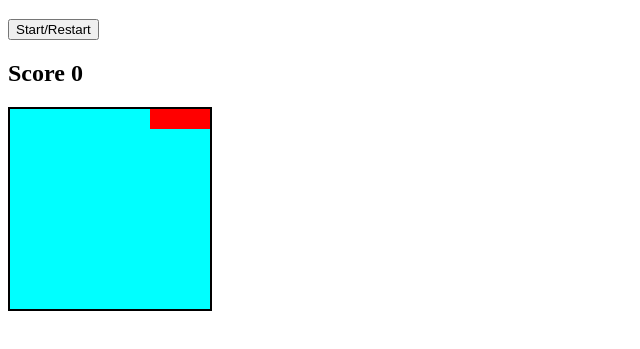
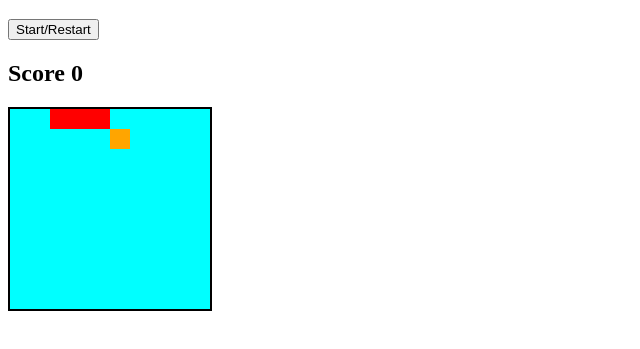
Before and after one commit to wolfelg/snake-game, a plain HTML site: page index.html in a window 1280 px wide. Both pictures are taken after a click on the button "Start/Restart". Shown: the part 61-410 px from the top of the page, without its empty margins (0-640 px from the left). Drawn offline with Linux system fonts and the light colour scheme.

Commit message:
Added event listener to start/restart button, and modified the speed of the snake when the apple is eaten

```diff
--- a/index.html
+++ b/index.html
@@ -8,7 +8,7 @@
 
         <button id="start">Start/Restart</button>
 
-        <h2> Score <span id="score">0</span></h2>
+        <h2> Score <span id="score"></span></h2>
         <div class="grid">
         </div>
         <script src="index.js"></script>
--- a/index.js
+++ b/index.js
@@ -1,13 +1,18 @@
 const grid = document.querySelector('.grid');
 const startButton = document.getElementById('start');
-const score = document.getElementById('score');
+const scoreDisplay = document.getElementById('score');
 let squares = [];
 let currentSnake = [2, 1, 0];
 let direction = 1;
-let width = 10;
+const width = 10;
+let appleIndex = 0;
+let score = 0;
+let intervalTime = 1000;
+let speed = 0.9;
+let timerId = 0;
 
 function createGrid() {
-    for (let i = 0; i < 100; i++) {
+    for (let i = 0; i < width * width; i++) {
        const square = document.createElement('div');
        square.classList.add('square');
        grid.appendChild(square);
@@ -19,26 +24,60 @@ createGrid()
 
 currentSnake.forEach(index => squares[index].classList.add('snake'))
 
+function startGame() {
+    currentSnake.forEach(index => squares[index].classList.remove('snake'))
+    squares[appleIndex].classList.remove('apple')
+    clearInterval(timerId)
+    score = 0
+    scoreDisplay.textContent = score
+    intervalTime = 1000
+    direction = 1
+    currentSnake = [2, 1, 0]
+    generateApple()
+    currentSnake.forEach(index => squares[index].classList.add('snake'))
+    timerId = setInterval(move, intervalTime);
+}
+
 function move() {
     if (
-        (currentSnake[0] + width >= 100 && direction === 10) ||
-        (currentSnake[0] % width === 9 && direction === 1) ||
+        (currentSnake[0] + width >= width * width && direction === width) ||
+        (currentSnake[0] % width === width - 1 && direction === 1) ||
         (currentSnake[0] % width === 0 && direction === -1) ||
-        (currentSnake[0] - width < 0 && direction === -10) ||
+        (currentSnake[0] - width < 0 && direction === -width) ||
         squares[currentSnake[0] + direction].classList.contains('snake')
     )
-        return clearInterval(timerId)
+    return clearInterval(timerId)
+
 
 
     const tail = currentSnake.pop();
     squares[tail].classList.remove('snake');
     currentSnake.unshift(currentSnake[0] + direction);
     squares[currentSnake[0]].classList.add('snake');
+
+    if (squares[currentSnake[0]].classList.contains('apple')) {
+        squares[currentSnake[0]].classList.remove('apple')
+        squares[tail].classList.add('snake')
+        currentSnake.push(tail)
+        generateApple()
+        score++
+        scoreDisplay.textContent = score
+        clearInterval()
+        intervalTime = intervalTime * speed
+        timerId = setInterval(move, intervalTime)
+
+    }
 }
 
-move()
 
-let timerId = setInterval(move, 1000);
+function generateApple() {
+    do {
+       appleIndex = Math.floor(Math.random() * squares.length)
+    } while (squares[appleIndex].classList.contains('snake'))
+    squares[appleIndex].classList.add('apple')
+}
+
+generateApple()
 
 
 function control(e) {
@@ -58,3 +97,4 @@ function control(e) {
 }
 
 document.addEventListener('keyup', control)
+startButton.addEventListener('click', startGame)
--- a/style.css
+++ b/style.css
@@ -20,3 +20,7 @@ html, body {
 .snake {
     background-color: red;
 }
+
+.apple {
+    background-color: orange;
+}
```
